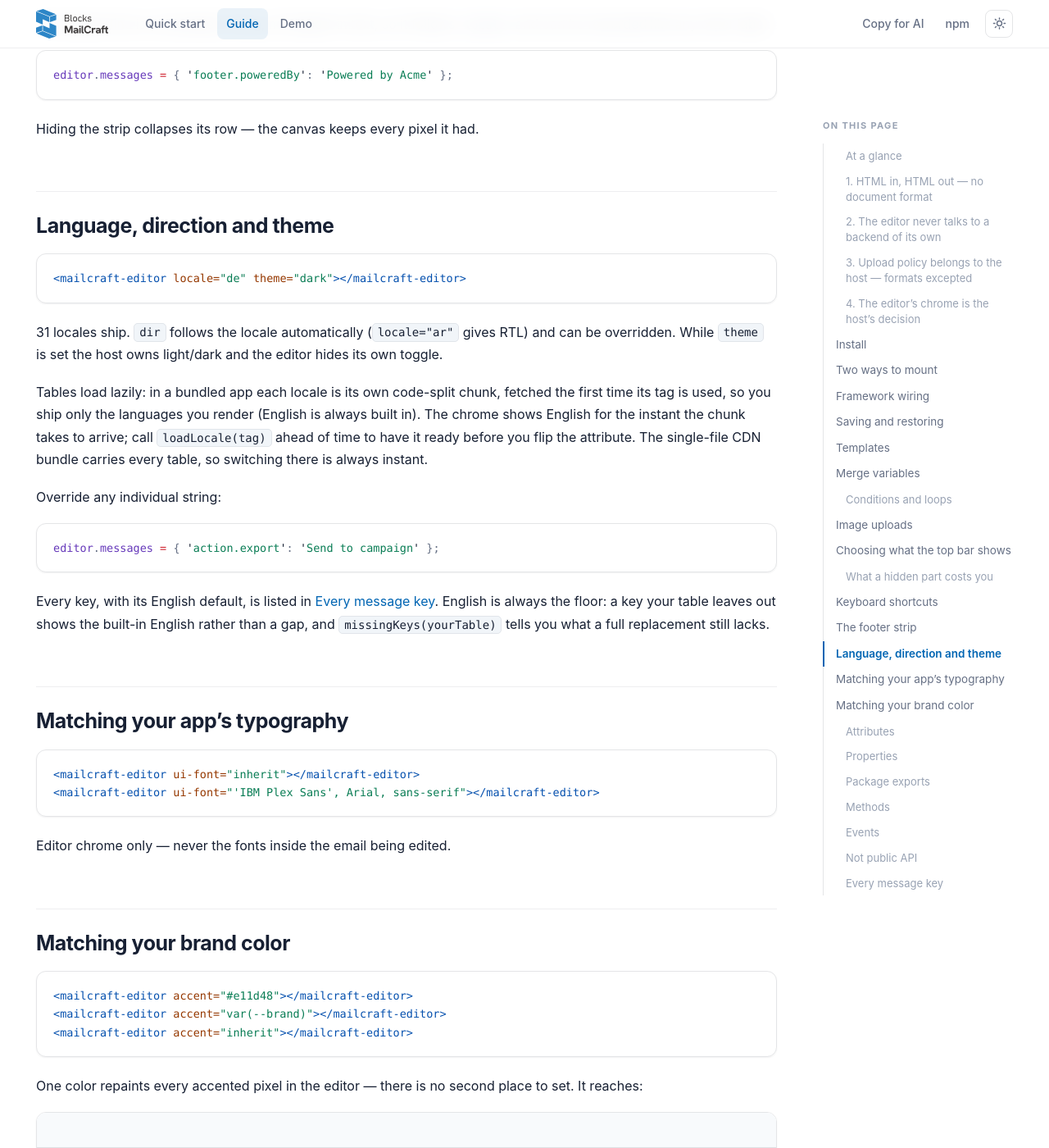
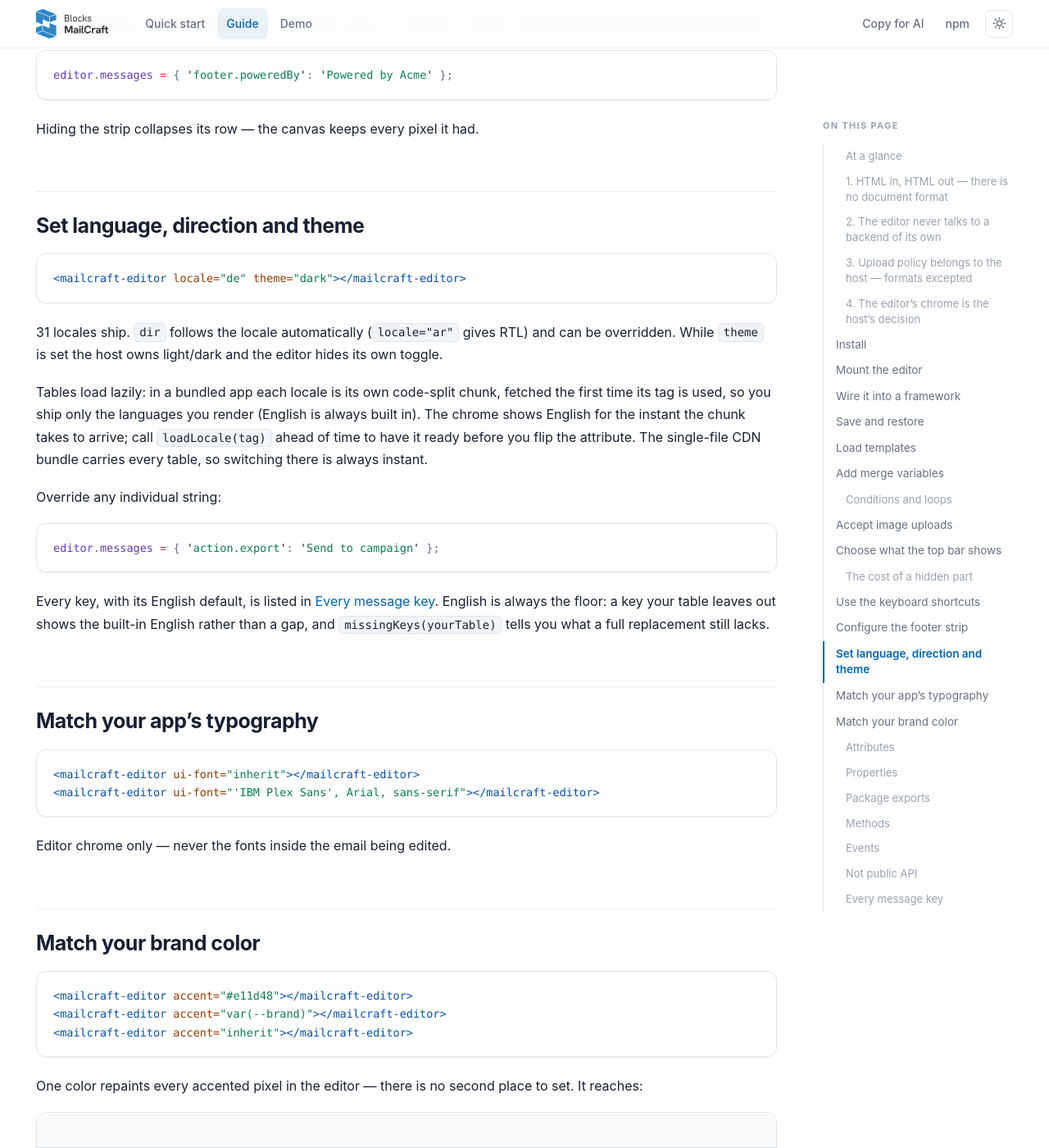
Before and after one commit to SELISEdigitalplatforms/blocks-mailcraft, a Jekyll site: the page built from DOCS.md, in a window 1280 px wide and 1400 px high, scrolled down 12664 px. Shown: the whole window at 82% size. Built offline with Jekyll 4.4.1, drawn with Linux system fonts in a browser that asks for light colours; our own code applies the rules of GitHub Pages for plain Markdown files; some of the changed text lies outside the part shown.

Commit message:
docs: update section titles for clarity in documentation

````diff
--- a/DOCS.md
+++ b/DOCS.md
@@ -8,18 +8,18 @@
 - [Why it is built this way](#why-it-is-built-this-way)
 - [How to use it](#how-to-use-it)
   - [Install](#install)
-  - [Two ways to mount](#two-ways-to-mount)
-  - [Framework wiring](#framework-wiring)
-  - [Saving and restoring](#saving-and-restoring)
-  - [Templates](#templates)
-  - [Merge variables](#merge-variables)
-  - [Image uploads](#image-uploads)
-  - [Choosing what the top bar shows](#choosing-what-the-top-bar-shows)
-  - [Keyboard shortcuts](#keyboard-shortcuts)
-  - [The footer strip](#the-footer-strip)
-  - [Language, direction and theme](#language-direction-and-theme)
-  - [Matching your app's typography](#matching-your-apps-typography)
-  - [Matching your brand color](#matching-your-brand-color)
+  - [Mount the editor](#mount-the-editor)
+  - [Wire it into a framework](#wire-it-into-a-framework)
+  - [Save and restore](#save-and-restore)
+  - [Load templates](#load-templates)
+  - [Add merge variables](#add-merge-variables)
+  - [Accept image uploads](#accept-image-uploads)
+  - [Choose what the top bar shows](#choose-what-the-top-bar-shows)
+  - [Use the keyboard shortcuts](#use-the-keyboard-shortcuts)
+  - [Configure the footer strip](#configure-the-footer-strip)
+  - [Set language, direction and theme](#set-language-direction-and-theme)
+  - [Match your app's typography](#match-your-apps-typography)
+  - [Match your brand color](#match-your-brand-color)
 - [API reference](#api-reference)
 - [How it works inside](#how-it-works-inside)
 
@@ -55,7 +55,7 @@ A user drags rows and blocks onto a canvas, edits text in place, styles it in an
 
 Four decisions shape the whole API. Each is a constraint the host would otherwise inherit.
 
-### 1. HTML in, HTML out — no document format
+### 1. HTML in, HTML out — there is no document format
 
 The obvious design is to expose the editor's internal document as JSON and let hosts store that. It is also the one that ages worst: the moment a host persists that JSON, its shape becomes a public contract. Every new block type, every renamed prop, every changed default becomes a migration the host has to run against rows in its own database.
 
@@ -101,7 +101,7 @@ Validation runs *before* the provider is called, so a rejected file never reache
 
 An editor embedded in a product that already has a header, a breadcrumb and a Save button ends up with two bars and two logos stacked on each other. So the top bar is switchable down to the individual control, and can be removed entirely.
 
-Most of what the bar does survives without it. Undo, redo and export are element methods; the screenshot methods never needed the bar at all; and the keyboard shortcuts are bound at the window level, not on the bar, so `Ctrl/Cmd+Z`, `Shift+Ctrl/Cmd+Z` and `Ctrl/Cmd+E` keep working either way. Three panels are opened only from the bar, though — the live **preview** overlay, the **Code** modal and the **AI draft** panel — so dropping those parts does take them out of reach. The table under [Choosing what the top bar shows](#choosing-what-the-top-bar-shows) says which is which.
+Most of what the bar does survives without it. Undo, redo and export are element methods; the screenshot methods never needed the bar at all; and the keyboard shortcuts are bound at the window level, not on the bar, so `Ctrl/Cmd+Z`, `Shift+Ctrl/Cmd+Z` and `Ctrl/Cmd+E` keep working either way. Three panels are opened only from the bar, though — the live **preview** overlay, the **Code** modal and the **AI draft** panel — so dropping those parts does take them out of reach. The table under [Choose what the top bar shows](#choose-what-the-top-bar-shows) says which is which.
 
 ---
 
@@ -133,7 +133,7 @@ Without a bundler:
 <script src="https://unpkg.com/@seliseblocks/mailcraft/dist/mailcraft-editor.bundle.js"></script>
 ```
 
-## Two ways to mount
+## Mount the editor
 
 **As a tag**, when the container is part of your markup:
 
@@ -183,7 +183,7 @@ It is a wrapper, not a second implementation — it creates the same element and
 
 By default the editor is appended, so existing content in the container survives; pass `{ replace: true }` to empty it first.
 
-## Framework wiring
+## Wire it into a framework
 
 The element is framework-agnostic; only the plumbing differs.
 
@@ -217,7 +217,7 @@ export function EmailEditor({ html, onSave }) {
 
 **Vue / Svelte** — both set DOM properties for non-string bindings automatically, so `<mailcraft-editor :toolbar="cfg">` works as written.
 
-## Saving and restoring
+## Save and restore
 
 ```js
 // save
@@ -231,7 +231,7 @@ Editing continues where it left off. Anything the importer cannot classify into
 
 The editor also autosaves to `localStorage`, scoped **per browser tab**, so two tabs are two independent documents. That is a convenience for reload, not your persistence layer.
 
-## Templates
+## Load templates
 
 Templates are host content **and** host UI. The editor ships no catalogue and has no Templates tab — you render your own picker and push the choice in:
 
@@ -241,7 +241,7 @@ editor.loadTemplate({ name: 'Welcome', html });
 
 Applying one is a normal undoable edit with a toast, and your string is never mutated. Ready-made examples ship in the package under `examples/templates/`, with a working picker in [`examples/vanilla.html`](examples/vanilla.html) — both host-app content, shipped in the package for you to lift but not part of its API.
 
-## Merge variables
+## Add merge variables
 
 ```html
 <mailcraft-editor variables="first_name,company,unsubscribe_url"></mailcraft-editor>
@@ -267,7 +267,7 @@ The exporter balances the document as a whole: a stray end marker emits nothing,
 
 A start marker's expression field suggests the host's `variables` in a dropdown but stays free text, since conditions and loops routinely reference names that aren't inline tokens (`order.items`, a boolean flag, whatever your engine understands).
 
-## Image uploads
+## Accept image uploads
 
 A provider and a `maxBytes` ceiling are both required. The package ships no files of its own: with no provider the library opens empty and holds only what is dropped into it — data URIs, kept in the local draft, which no email client renders. With a provider but no `maxBytes` every upload is refused.
 
@@ -322,7 +322,7 @@ Setting `editor.storageProvider = null` drops back to that empty local library.
 
 `examples/vanilla.html` wires a working provider over IndexedDB — latency, cursor paging, server-side folders and search, uploads that survive a reload, deletes that stay deleted. It is the shape of a real integration with `fetch` swapped out, and it is where every file in the live demo's Assets modal comes from.
 
-## Choosing what the top bar shows
+## Choose what the top bar shows
 
 ```html
 <mailcraft-editor toolbar="none"></mailcraft-editor>                <!-- no bar -->
@@ -340,7 +340,7 @@ The **attribute names what to keep**; the **property names what to drop**. Marku
 
 `none` is the documented spelling for "no bar"; `hidden`, `off` and `false` are accepted as the same thing, and `toolbar="all"` is the explicit form of the default. The property takes `false` for no bar, and an object where only the keys set to `false` do anything — unlisted parts stay on.
 
-### What a hidden part costs you
+### The cost of a hidden part
 
 | part | with the bar gone |
 |---|---|
@@ -356,7 +356,7 @@ Screenshots are unaffected by any of this: `screenshotPng()`, `previewScreenshot
 
 `editor.core` reaches the rest (`core.openCode()`, `core.setState({ aiOpen: true })`, `core.setState({ previewOpen: true })`), but `EditorCore` is internal — its shape is free to change between versions. Keep `code`, `ai` or `preview` in the bar if you need them.
 
-## Keyboard shortcuts
+## Use the keyboard shortcuts
 
 Bound at the window level while the editor is connected, so they work with any bar configuration, including none.
 
@@ -374,7 +374,7 @@ Typing is never hijacked: inside a form field, `Ctrl/Cmd+Z` is the browser's own
 
 One caveat if your app binds the same keys: the handler asks whether the event came from a text field, not whether it came from inside the editor. `Ctrl/Cmd+E` anywhere on the page opens the export dialog, and `Backspace` on a non-field element elsewhere in your UI deletes the editor's selected block. An editor kept on a route of its own never notices; one sitting beside your own keyboard-driven UI might, and the fix is to `stopPropagation()` on the keydowns you own before they reach `window`.
 
-## The footer strip
+## Configure the footer strip
 
 The editor carries a one-line attribution along the bottom of the shell:
 
@@ -411,7 +411,7 @@ editor.messages = { 'footer.poweredBy': 'Powered by Acme' };
 
 Hiding the strip collapses its row — the canvas keeps every pixel it had.
 
-## Language, direction and theme
+## Set language, direction and theme
 
 ```html
 <mailcraft-editor locale="de" theme="dark"></mailcraft-editor>
@@ -429,7 +429,7 @@ editor.messages = { 'action.export': 'Send to campaign' };
 
 Every key, with its English default, is listed in [Every message key](#every-message-key). English is always the floor: a key your table leaves out shows the built-in English rather than a gap, and `missingKeys(yourTable)` tells you what a full replacement still lacks.
 
-## Matching your app's typography
+## Match your app's typography
 
 ```html
 <mailcraft-editor ui-font="inherit"></mailcraft-editor>
@@ -438,7 +438,7 @@ Every key, with its English default, is listed in [Every message key](#every-mes
 
 Editor chrome only — never the fonts inside the email being edited.
 
-## Matching your brand color
+## Match your brand color
 
 ```html
 <mailcraft-editor accent="#e11d48"></mailcraft-editor>
--- a/README.md.txt
+++ b/README.md.txt
@@ -59,7 +59,7 @@ Exported HTML is valid input to `loadTemplate`, so saving the export *is* saving
 
 Every attribute is also a property. TypeScript declarations ship with the package. Full reference and integration recipes: **[DOCS.md](DOCS.md)**.
 
-## For AI agents
+## Paste into your AI agent
 
 Everything an assistant needs to wire this up correctly:
 
````
Also changed, not shown: DOCS.md.txt (+27 -27 lines), README.md.
